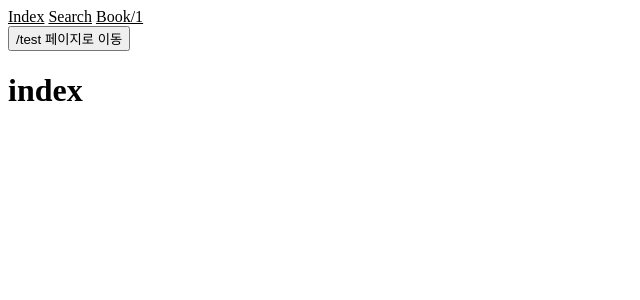
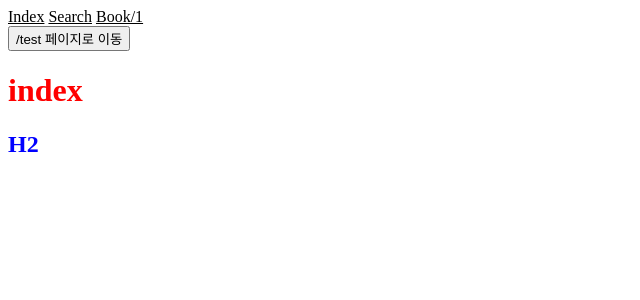
Before and after one commit to maru-dev4905/ONEBITE-NEXTJS, a Next.js app in the folder section02/: page / in a window 1280 px wide. Shown: the top 300 px of the page, without its empty margins (0-640 px from the left). Built offline with nearby package versions, Linux system fonts and the light colour scheme.

Commit message:
스타일링

```diff
--- /dev/null
+++ b/section02/src/pages/index.module.css
@@ -0,0 +1,6 @@
+.h1{
+  color: red;
+}
+.h2{
+  color: blue;
+}
--- a/section02/src/pages/index.tsx
+++ b/section02/src/pages/index.tsx
@@ -1,7 +1,10 @@
+import style from './index.module.css';
+
 export default function Home() {
   return (
     <>
-      <h1>index</h1>
+      <h1 className={style.h1} style={{color: "red"}}>index</h1>
+      <h2 className={style.h2}>H2</h2>
     </>
   );
 }
```
